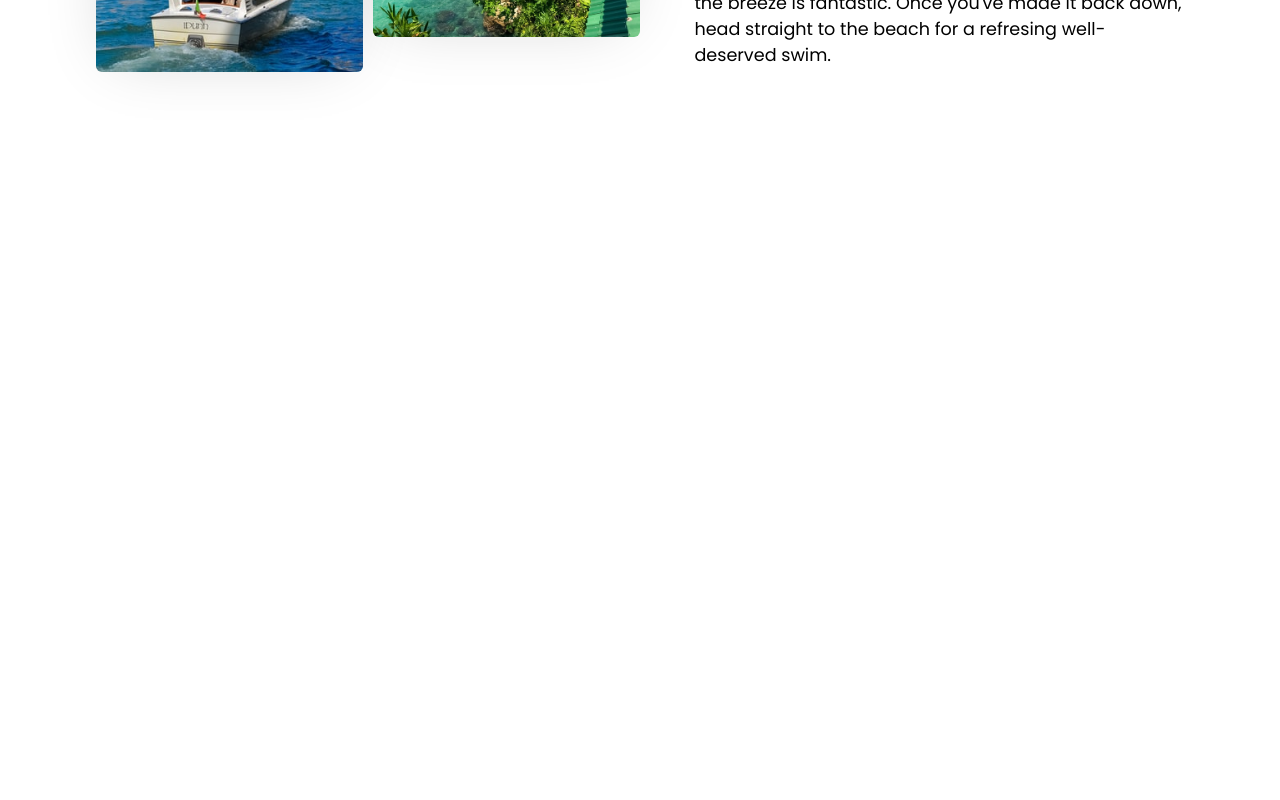
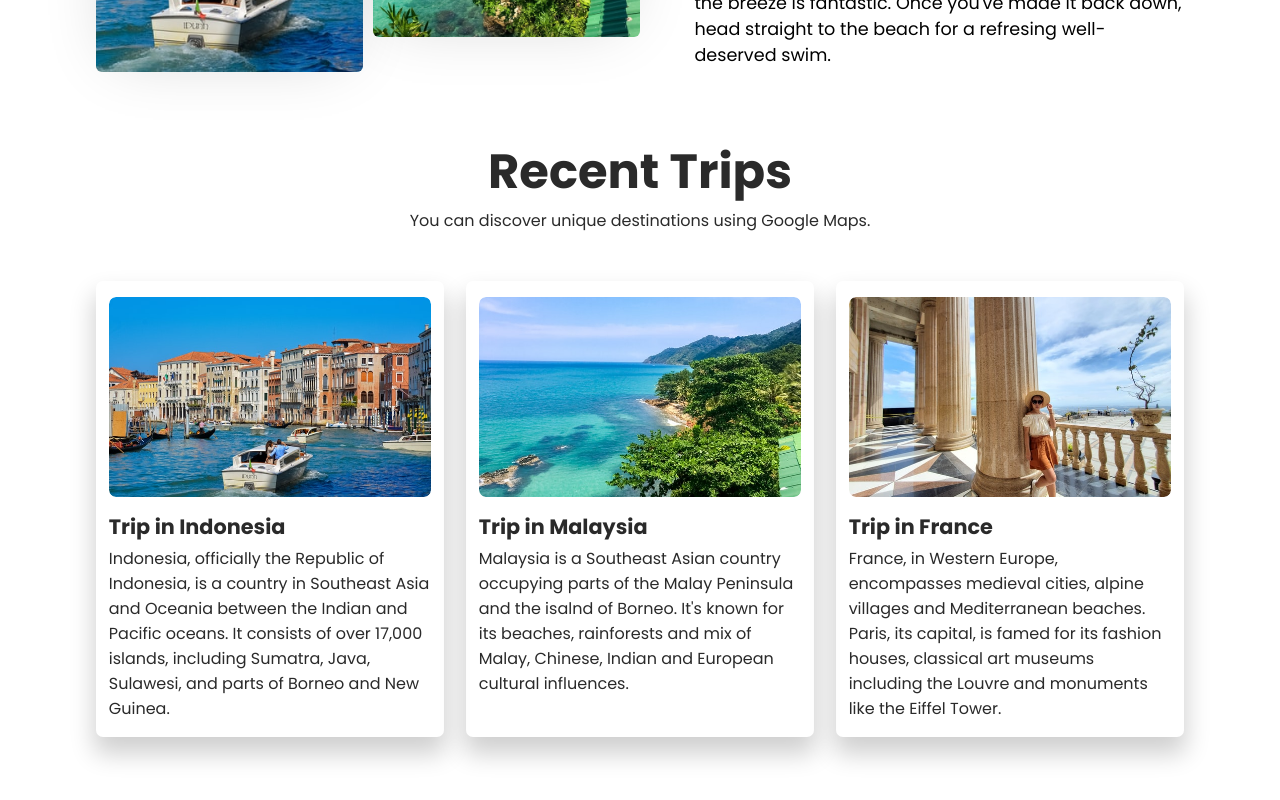
Before and after one commit to AntonioParadzik/travel-website-react, a React (Create React App) app: page / in a window 1280 px wide. Shown: the part 1733-2533 px from the top of the page. Before the commit the page ends 1869 px from the top, so only its background shows below. Built offline with nearby package versions, Linux system fonts and the light colour scheme.

Commit message:
Add dynamic trip component

```diff
--- /dev/null
+++ b/src/components/Trip.js
@@ -0,0 +1,30 @@
+import "./TripStyles.css";
+import TripData from './TripData';
+
+function Trip(){
+    return(
+        <div className="trip">
+            <h1>Recent Trips</h1>
+            <p>You can discover unique destinations using Google Maps.</p>
+            <div className="tripcard">
+                <TripData
+                    image={require('../assets/5.jpg')}
+                    heading="Trip in Indonesia"
+                    text="Indonesia, officially the Republic of Indonesia, is a country in Southeast Asia and Oceania between the Indian and Pacific oceans. It consists of over 17,000 islands, including Sumatra, Java, Sulawesi, and parts of Borneo and New Guinea."
+                />
+                <TripData
+                    image={require('../assets/8.jpg')}
+                    heading="Trip in Malaysia"
+                    text="Malaysia is a Southeast Asian country occupying parts of the Malay Peninsula and the isalnd of Borneo. It's known for its beaches, rainforests and mix of Malay, Chinese, Indian and European cultural influences."
+                />
+                <TripData
+                    image={require('../assets/6.jpg')}
+                    heading="Trip in France"
+                    text="France, in Western Europe, encompasses medieval cities, alpine villages and Mediterranean beaches. Paris, its capital, is famed for its fashion houses, classical art museums including the Louvre and monuments like the Eiffel Tower."
+                />
+            </div>
+        </div>
+    )
+}
+
+export default Trip
--- /dev/null
+++ b/src/components/TripData.js
@@ -0,0 +1,15 @@
+import "./TripStyles.css";
+
+function TripData(props){
+    return(
+        <div className="t-card">
+            <div className="t-image">
+                <img alt="image" src={props.image}></img>
+            </div>
+            <h4>{props.heading}</h4>
+            <p>{props.text}</p>
+        </div>
+    )
+}
+
+export default TripData
--- /dev/null
+++ b/src/components/TripStyles.css
@@ -0,0 +1,59 @@
+.trip{
+    margin: 4rem 6rem;
+    color: #2a2a2a;
+}
+
+.trip h1{
+    font-size: 3rem;
+}
+
+.tripcard{
+    margin-top: 3rem;
+    display: flex;
+    justify-content: space-between;
+}
+
+.t-card{
+    width: 32%;
+    text-align: start;
+    box-shadow: 0 15px 25px 2px rgba(0, 0, 0, 0.19);
+    border-radius: 7px;
+    cursor: pointer;
+    padding: 1rem .8rem;
+}
+.t-image{
+    height: 200px;
+    overflow: hidden;
+    border-radius: 7px;
+}
+
+.t-image img{
+    width: 100%;
+    height: 100%;
+    transition: 0.3s ease-in-out;
+    border-radius: 7px;
+}
+
+.t-image:hover img{
+    transform: scale(1.3);
+}
+
+.t-card h4{
+    font-size: 1.3rem;
+    padding: .9rem 0 .2rem 0;
+}
+
+@media screen and (max-width: 850px){
+    .trip{
+        margin: 4rem 2rem;
+    }
+
+    .tripcard{
+        flex-direction: column;
+    }
+
+    .t-card{
+        width: 100%;
+        margin-bottom: 1.5rem;
+    }
+}
--- a/src/routes/Home.js
+++ b/src/routes/Home.js
@@ -1,6 +1,7 @@
 import Navbar from "../components/Navbar";
 import Hero from "../components/Hero";
 import Destination from "../components/Destination";
+import Trip from "../components/Trip";
 
 function Home (){
     return(
@@ -16,6 +17,7 @@
                 buttonClass="show"
             />
             <Destination/>
+            <Trip/>
         </>
     )
 }
```
